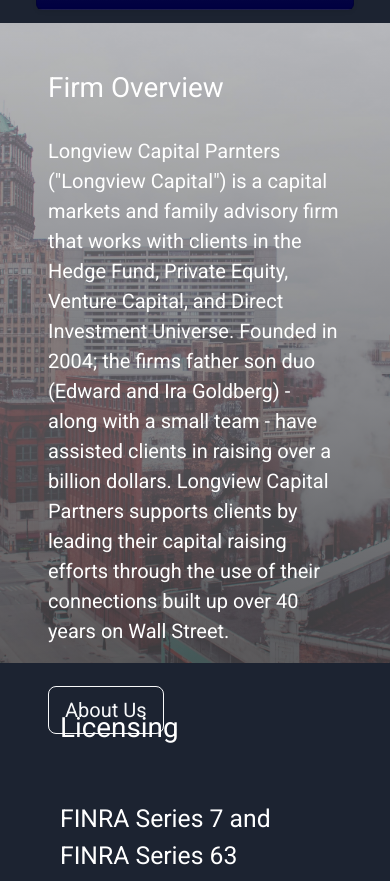
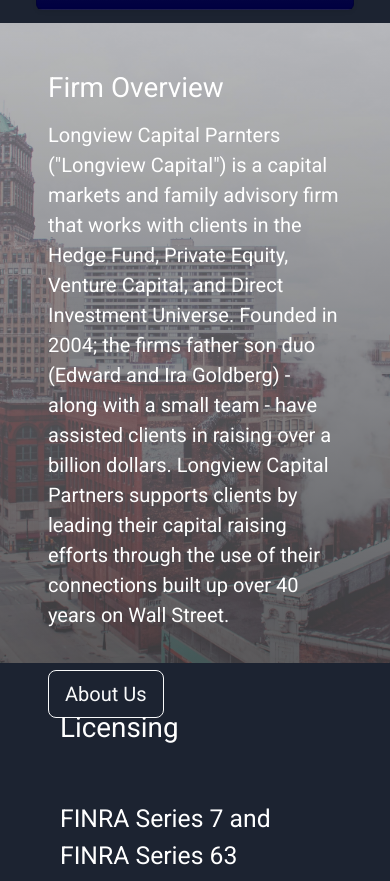
Before and after one commit to Fiscal2/longview-cap-partners, an Angular app: page /home in a window 390 px wide. Shown: the part 1239-2120 px from the top of the page. Built offline with nearby package versions, Linux system fonts and the light colour scheme.

Commit message:
firm overview mobile friendly edit

```diff
--- a/src/app/home/home.component.html
+++ b/src/app/home/home.component.html
@@ -44,7 +44,7 @@
         <h1>Firm Overview</h1>
     </div>
     <div class="d-flex flex-column text-start text-white">
-        <p class="pt-4 fs-5">
+        <p class="pt-2 fs-5">
             Longview Capital Parnters ("Longview Capital") is a capital markets and family advisory firm that works with clients in the Hedge Fund, Private Equity, Venture Capital, and Direct Investment Universe.
             Founded in 2004; the firms father son duo (Edward and Ira Goldberg) - along with a small team - have assisted clients in raising over a billion dollars.
             Longview Capital Partners supports clients by leading their capital raising efforts through the use of their connections built up over 40 years on Wall Street.
```
